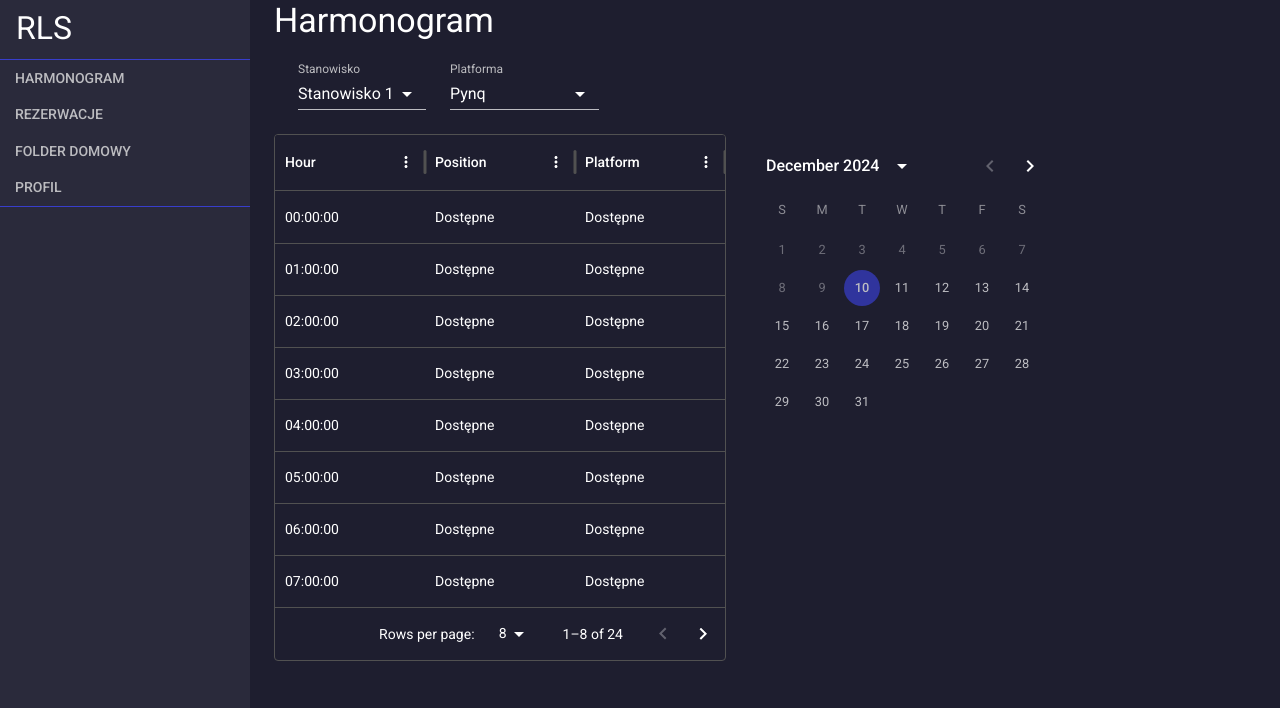
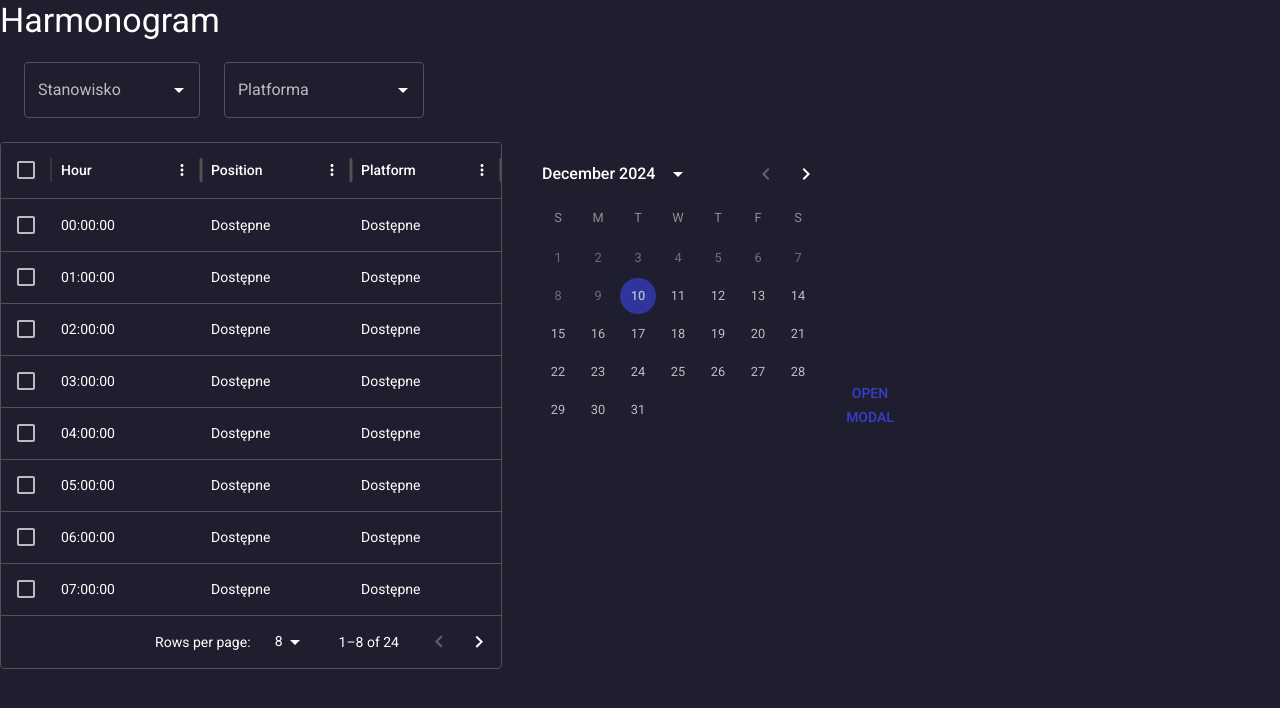
Before and after one commit to Kar0lu/rls-frontend, a React (Vite) app in the folder frontend/: page / in a window 1280 px wide. Shown: the top 708 px of the page. Built offline with nearby package versions, Linux system fonts and the light colour scheme.

Commit message:
feat: partial modification of Harmonogram

```diff
--- /dev/null
+++ b/frontend/public/boardtemporary.json
@@ -0,0 +1,20 @@
+{
+    "boards":[
+        {
+            "boardID":1,
+            "type": "Pynq"
+        },
+        {
+            "boardID":2,
+            "type": "CoraZ"
+        },
+        {
+            "boardID":3,
+            "type": "Digital Analog"
+        },
+        {
+            "boardID":4,
+            "type": "Pynq"
+        }
+    ]
+}
--- /dev/null
+++ b/frontend/public/positiontemporary.json
@@ -0,0 +1,25 @@
+{
+    "platforms":[
+        {
+            "platformID":1
+        },
+        {
+            "platformID":2
+        },
+        {
+            "platformID":3
+        },
+        {
+            "platformID":4
+        },
+        {
+            "platformID":5
+        },
+        {
+            "platformID":6
+        },
+        {
+            "platformID":7
+        }
+    ]
+}
--- a/frontend/src/components/Harmonogram.jsx
+++ b/frontend/src/components/Harmonogram.jsx
@@ -2,27 +2,100 @@
 import React, { useState, useEffect } from 'react';
 import { Box, Container } from '@mui/material';
 import { DataGrid, GridToolbar } from '@mui/x-data-grid';
-import { InputLabel, FormControl, NativeSelect } from '@mui/material';
-import { LocalizationProvider } from '@mui/x-date-pickers';
+import { Typography, Button, Modal, Autocomplete, TextField } from '@mui/material';
+import { DatePicker, LocalizationProvider } from '@mui/x-date-pickers';
 import { DateCalendar } from '@mui/x-date-pickers/DateCalendar';
 import { AdapterDayjs } from '@mui/x-date-pickers/AdapterDayjs';
 import dayjs from 'dayjs';
 
+//todo snackbar type warning text
 export default function Harmonogram() {
+  const [formValues, setFormValues] = useState({
+    position: '',
+    platform: ''
+});
   const [postData, setPostData] = useState([]);
   const [filteredData, setFilteredData] = useState([]);
   const [selectedDate, setSelectedDate] = useState(null);
   const [selectedPosition, setSelectedPosition] = useState("PynqZ2");
   const [selectedPlatform, setSelectedPlatform] = useState("Vivado");
+  const [platforms, setPlatforms] = useState([]);
+  const [positions, setPositions] = useState([]);
+  const [selectedRows, setSelectedRows] = useState([]);
+  const [rows, setRows] = useState({});
+  const [start, setStart]=useState([]);
+  const [end, setEnd]=useState([]);
+  const [open, setOpen] = React.useState(false);
+  const handleOpen = () => setOpen(true);
+  const handleClose = () => setOpen(false);
+
+  const style = {
+    position: 'absolute',
+    top: '50%',
+    left: '50%',
+    transform: 'translate(-50%, -50%)',
+    width: 400,
+    bgcolor: 'background.paper',
+    border: '2px solid #000',
+    boxShadow: 24,
+    p: 4,
+  };
+
+  const handleAutocompleteChange = (field, value) => {
+    setFormValues((prev) => ({ ...prev, [field]: value }));
+    if (field === 'position') {
+      setSelectedPosition(value);
+    } else if (field === 'platform') {
+      setSelectedPlatform(value);
+    }
+  };
+
+  // Funkcja do znajdywania wierszy pomiędzy (nie działa jakby co, work in progress itp)
+  // const selectMiddleRows = () => {
+  //   const middleRows = rows.filter(({id}) => (id)<=end && (id)>=start).map(row => row.id);
+  //   setSelectedRows(middleRows);
+  // };
 
   useEffect(() => {
     setSelectedDate(dayjs());
   }, []);
 
+
+  useEffect(() => {
+    fetch('/boardtemporary.json')
+      .then((response) => response.json())
+      .then((data) => {
+          const uniqueTypes = Array.from(new Set(data.boards.map((board) => board.type)));
+          const mappedPlatforms = uniqueTypes.map((type, index) => ({
+            id: index + 1,
+            name: `${type}`,
+          }));
+
+          setPlatforms(mappedPlatforms);
+        }
+      )
+      .catch((error) => console.error('Error loading boards:', error));
+  }, []);
+
+useEffect(() => {
+  fetch('/positiontemporary.json')
+    .then((response) => response.json())
+    .then((data) => {
+      const mappedPositions = data.platforms.map((platform) => ({
+        id: platform.platformID,
+        name: `Stanowisko ${platform.platformID}`,
+      }));
+      setPositions(mappedPositions);
+      if (!selectedPosition && mappedPositions.length > 0) {
+        setSelectedPosition(mappedPositions[0]);
+      }
+    })
+    .catch((error) => console.error('Error loading platforms:', error));
+}, [selectedPosition]);
+
   useEffect(() => {
     fetch("/userstemporary.json")
       .then((response) => {
-        console.log("Response object:", response);
         if (!response.ok) {
           throw new Error(`HTTP error! Status: ${response.status}`);
         }
@@ -71,6 +144,8 @@ export default function Harmonogram() {
     }
   }, [selectedDate, selectedPosition, selectedPlatform, postData]);
 
+
+
   const columns = [
     { field: "hour", headerName: "Hour", width: 150 },
     { field: "position", headerName: "Position", width: 150 },
@@ -78,73 +153,89 @@ export default function Harmonogram() {
   ];
 
   return (
+    <LocalizationProvider dateAdapter={AdapterDayjs}>
     <Box sx={{ width: '100%', border: 0, display: 'flex', flexDirection: 'column' }}>
   <Container sx={{ paddingTop: 1, paddingBottom: 3, display: 'flex'}}>
-    <FormControl sx={{ paddingRight: 3 }}>
-      <InputLabel variant="standard" htmlFor="position-select">
-        Stanowisko
-      </InputLabel>
-      <NativeSelect
-          defaultValue={1}
-          inputProps={{
-            name: 'Stanowisko',
-            id: 'position-select',  // Zgodność z htmlFor w InputLabel
-          }}
-          onChange={(e) => setSelectedPosition(Number(e.target.value))}
-      >
-        <option value={1}>Stanowisko 1</option>
-        <option value={2}>Stanowisko 2</option>
-        <option value={3}>Stanowisko 3</option>
-        <option value={4}>Stanowisko 4</option>
-        <option value={5}>Stanowisko 5</option>
-        <option value={6}>Stanowisko 6</option>
-      </NativeSelect>
-    </FormControl>
-    <FormControl>
-      <InputLabel variant="standard" htmlFor="platform-select">
-        Platforma
-      </InputLabel>
-      <NativeSelect
-        defaultValue="Pynq"
-        inputProps={{
-          name: 'Platforma',
-          id: 'platform-select',  // Zgodność z htmlFor w InputLabel
-        }}
-        onChange={(e) => setSelectedPlatform(e.target.value)}
-      >
-            <option value={"Pynq"}>Pynq</option>
-            <option value={"CoraZ"}>CoraZ</option>
-            <option value={"Diligent Anaglog"}>Diligent Anaglog</option>
-      </NativeSelect>
-    </FormControl>
+      <Autocomplete
+      sx={{width:'200px', paddingRight:3}}
+      onChange={(event, value) => {
+        handleAutocompleteChange(setSelectedPosition(value ? value.id : null));
+  }}
+      options={positions}
+      getOptionLabel={(option) => option.name}
+      isOptionEqualToValue={(option, value) => option.id === value.id}
+      renderInput={(params) => (
+        <TextField {...params} label="Stanowisko" variant="outlined" fullWidth />
+      )}
+    />
+    <Autocomplete
+      sx={{width:'200px'}}
+      onChange={(event, value) => {
+        handleAutocompleteChange(setSelectedPlatform(value ? value.id : null));
+        value=selectedPlatform;
+  }}
+      options={platforms}
+      getOptionLabel={(option) => option.name}
+      isOptionEqualToValue={(option, value) => option.id === value.id}
+      renderInput={(params) => (
+        <TextField {...params} label="Platforma" variant="outlined" fullWidth />
+      )}
+    />
   </Container>
 
   <Box sx={{ display: 'flex', justifyContent: 'space-between' }}>
-    <Box sx={{ flex: 3 }}>
+    <Box sx={{ flex: 3, width:"530px"}}>
       <DataGrid
         components={{ Toolbar: GridToolbar }}
         rows={filteredData}
         columns={columns}
-        pageSizeOptions={[8, 24]} // Dostępne opcje wyboru liczby wierszy na stronę
+        pageSizeOptions={[8, 24]}
         initialState={{
           pagination: {
-            paginationModel: { pageSize: 8, page: 0 }, // Domyślnie 8 wierszy na stronę
+            paginationModel: { pageSize: 8, page: 0 },
           }
-  }}
+        }}
+        checkboxSelection
+        disableRowSelectionOnClick
+        isRowSelectable={(params) => params.row.platform === "Dostępne" && params.row.position ==="Dostępne"}
+      // Tutaj jest początek funkcji do sortowania
+      //   onRowSelectionModelChange={(newSelection) => {
+      //     setSelectedRows(newSelection);
+      //     setStart(Math.min(selectedRows));
+      //     setEnd(Math.max(selectedRows));
+      //     selectMiddleRows()
+      // }}
       />
     </Box>
     <Box sx={{ flex: 1, marginLeft: 2 }}>
-      <LocalizationProvider dateAdapter={AdapterDayjs}>
         <DateCalendar
           value={selectedDate}
           minDate={dayjs()}
           defaultValue={dayjs()}
           onChange={(newDate) => setSelectedDate(newDate)}
         />
-      </LocalizationProvider>
     </Box>
+    <Button onClick={handleOpen}>Open modal</Button>
+      <Modal
+        open={open}
+        onClose={handleClose}
+        aria-labelledby="modal-modal-title"
+        aria-describedby="modal-modal-description"
+      >
+        <Box sx={style}>
+          <Typography id="modal-modal-title" variant="h6" component="h2">
+            Rezerwacja
+          </Typography>
+          <Typography id="modal-modal-description" sx={{ mt: 2 }}>
+            <DatePicker
+            value={selectedDate}
+            format="LL"/>
+          </Typography>
+        </Box>
+      </Modal>
   </Box>
 </Box>
+</LocalizationProvider>
 
   );
 }
--- a/frontend/src/components/StudentMenu.jsx
+++ b/frontend/src/components/Menu.jsx
@@ -16,8 +16,10 @@ function StudentMenu() {
           height: '100vh',
           width: '250px',
           margin: 0,
+          marginRight:'30px',
           float:'left',
-          textAlign:'left'
+          textAlign:'left',
+          backgroundColor:'background.paper'
         }}
       >
           <Typography pl={2} variant="h3" component="h1" gutterBottom>
--- a/frontend/src/pages/CallendarPage.jsx
+++ b/frontend/src/pages/CallendarPage.jsx
@@ -4,7 +4,7 @@ import { Container, Box, Typography } from '@mui/material';
 import { LocalizationProvider } from '@mui/x-date-pickers/LocalizationProvider';
 import { AdapterDayjs } from '@mui/x-date-pickers/AdapterDayjs';
 import { DateCalendar } from '@mui/x-date-pickers/DateCalendar';;
-import StudentMenu from '../components/StudentMenu';
+import StudentMenu from '../components/Menu';
 import Harmonogram from '../components/Harmonogram';
 
 
@@ -19,20 +19,12 @@ function CallendarPage(){
             padding:0
         }}
          >
-        <Container disableGutters maxWidth={false} sx={{float:'left', backgroundColor:'background.paper', padding:0, width:250}}>
-            <StudentMenu/>
-        </Container>
-        <Container maxWidth="md">
+        <Box maxWidth="md">
             <Typography variant="h4" component="h1" gutterBottom>
                 Harmonogram
             </Typography>
             <Harmonogram/>
-        </Container>
-        <Container>
-
-        </Container>
-
-
+        </Box>
     </Box>
     );
 }
```
